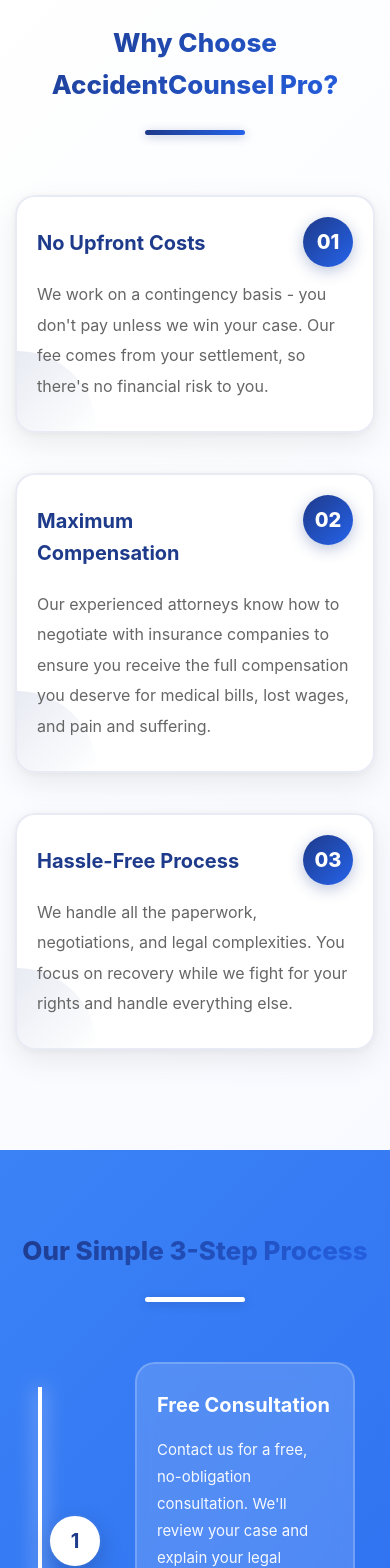
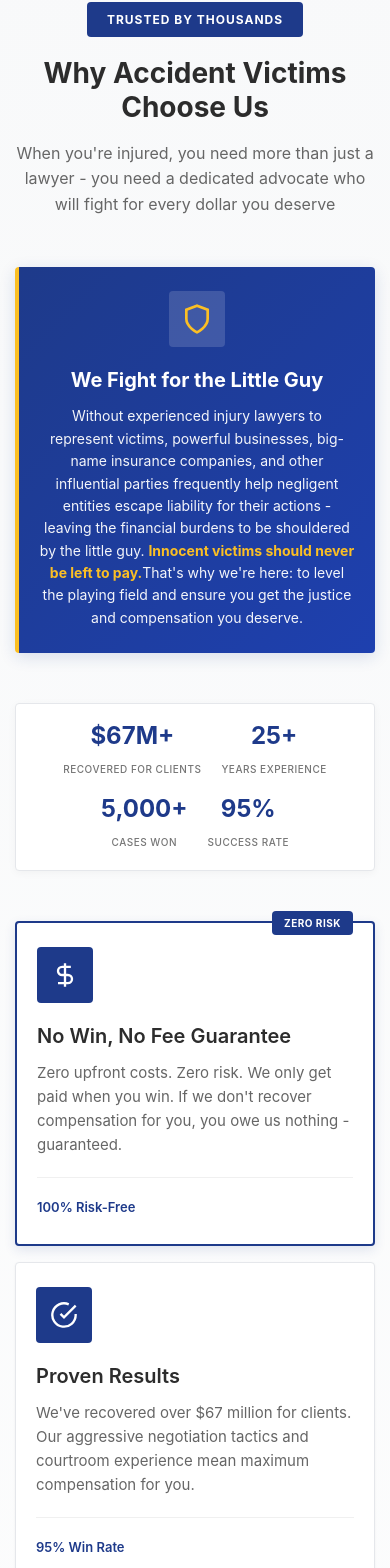
Before and after one commit to theguy000/car-accident-counsel, a React (Vite) app: page / in a window 390 px wide. Shown: the part 3147-4715 px from the top of the page. Built offline with nearby package versions, Linux system fonts and the light colour scheme.

Commit message:
Implement why-choose section with clean professional design

```diff
--- a/src/App.css
+++ b/src/App.css
@@ -1400,163 +1400,276 @@
   font-size: 14px;
 }
 
-/* Benefits Section */
-.benefits-section {
-  padding: 100px 0;
-  background: linear-gradient(135deg, #ffffff 0%, #f8faff 100%);
+/* Why Choose Section */
+.why-choose-section {
+  padding: 80px 0 100px 0;
+  background: linear-gradient(180deg, #f8f9fa 0%, #ffffff 100%);
   position: relative;
-  overflow: hidden;
-}
-
-.section-title {
+}
+
+.why-choose-section::before {
+  content: '';
+  position: absolute;
+  top: 0;
+  left: 0;
+  right: 0;
+  height: 4px;
+  background: linear-gradient(90deg, var(--primary-blue) 0%, var(--secondary-blue) 100%);
+}
+
+.why-choose-header {
   text-align: center;
-  font-size: 48px;
-  font-weight: 800;
-  margin-bottom: 60px;
-  background: linear-gradient(135deg, var(--primary-blue) 0%, var(--secondary-blue) 100%);
-  -webkit-background-clip: text;
-  -webkit-text-fill-color: transparent;
-  background-clip: text;
-
-  position: relative;
-}
-
-.section-title::after {
-  content: '';
-  display: block;
-  width: 100px;
-  height: 5px;
-  background: linear-gradient(90deg, var(--primary-blue) 0%, var(--secondary-blue) 100%);
-  margin: 25px auto 0;
-  border-radius: 3px;
-  box-shadow: 0 2px 10px rgba(30, 58, 138, 0.3);
-}
-
-.benefits-grid {
+  margin-bottom: 50px;
+}
+
+.why-choose-badge {
+  display: inline-block;
+  background: var(--primary-blue);
+  color: #ffffff;
+  font-size: 12px;
+  font-weight: 700;
+  letter-spacing: 1px;
+  padding: 8px 20px;
+  border-radius: 4px;
+  margin-bottom: 20px;
+}
+
+.why-choose-title {
+  font-size: 44px;
+  font-weight: 700;
+  color: var(--text-dark);
+  margin-bottom: 16px;
+  line-height: 1.2;
+}
+
+.why-choose-subtitle {
+  font-size: 18px;
+  color: var(--text-light);
+  max-width: 800px;
+  margin: 0 auto;
+  line-height: 1.6;
+}
+
+.why-choose-mission {
+  background: linear-gradient(135deg, #1e3a8a 0%, #1e40af 100%);
+  border-radius: 4px;
+  padding: 40px;
+  margin: 40px auto 50px auto;
+  max-width: 1000px;
+  display: flex;
+  gap: 30px;
+  align-items: flex-start;
+  box-shadow: 0 4px 16px rgba(30, 58, 138, 0.15);
+  border-left: 4px solid #fbbf24;
+}
+
+.mission-icon {
+  flex-shrink: 0;
+  width: 64px;
+  height: 64px;
+  background: rgba(255, 255, 255, 0.15);
+  border-radius: 4px;
+  display: flex;
+  align-items: center;
+  justify-content: center;
+}
+
+.mission-icon svg {
+  width: 36px;
+  height: 36px;
+  color: #fbbf24;
+  stroke-width: 2;
+}
+
+.mission-content h3 {
+  font-size: 24px;
+  font-weight: 700;
+  color: #ffffff;
+  margin: 0 0 12px 0;
+  line-height: 1.3;
+}
+
+.mission-content p {
+  font-size: 16px;
+  line-height: 1.7;
+  color: rgba(255, 255, 255, 0.95);
+  margin: 0;
+}
+
+.mission-content strong {
+  color: #fbbf24;
+  font-weight: 700;
+}
+
+.why-choose-stats-bar {
+  display: flex;
+  justify-content: center;
+  align-items: center;
+  gap: 40px;
+  background: #ffffff;
+  border: 1px solid #e5e7eb;
+  border-radius: 4px;
+  padding: 30px 40px;
+  margin: 0 auto 50px auto;
+  max-width: 900px;
+  box-shadow: 0 2px 8px rgba(0, 0, 0, 0.04);
+}
+
+.stat-item {
+  text-align: center;
+}
+
+.stat-value {
+  font-size: 32px;
+  font-weight: 700;
+  color: var(--primary-blue);
+  line-height: 1;
+  margin-bottom: 8px;
+}
+
+.stat-label {
+  font-size: 13px;
+  color: var(--text-light);
+  font-weight: 500;
+}
+
+.stat-divider-vertical {
+  width: 1px;
+  height: 40px;
+  background: #e5e7eb;
+}
+
+.why-choose-grid {
   display: grid;
   grid-template-columns: repeat(3, 1fr);
-  gap: 50px;
+  gap: 24px;
+  max-width: 1200px;
+  margin: 0 auto 50px auto;
+}
+
+.why-choose-card {
+  background: #ffffff;
+  border: 1px solid #e5e7eb;
+  border-radius: 4px;
+  padding: 32px 28px;
+  transition: all 0.2s ease;
+  box-shadow: 0 1px 3px rgba(0, 0, 0, 0.05);
   position: relative;
-  z-index: 2;
-}
-
-.benefit-card {
-  padding: 50px 40px;
-  background: rgba(255, 255, 255, 0.9);
-  backdrop-filter: blur(10px);
-  border-radius: 20px;
-  border: 2px solid rgba(30, 58, 138, 0.1);
-  position: relative;
-  overflow: hidden;
-  transition: all 0.4s cubic-bezier(0.68, -0.55, 0.265, 1.55);
-  box-shadow:
-    0 10px 30px rgba(0, 0, 0, 0.08),
-    0 1px 8px rgba(0, 0, 0, 0.05),
-    inset 0 1px 0 rgba(255, 255, 255, 0.8);
-}
-
-
-
-.benefit-card:hover {
-  transform: translateY(-5px);
-  box-shadow:
-    0 15px 40px rgba(30, 58, 138, 0.12),
-    0 5px 15px rgba(0, 0, 0, 0.08),
-    inset 0 1px 0 rgba(255, 255, 255, 1);
-  border-color: rgba(30, 58, 138, 0.25);
-}
-
-/* Number Badge */
-.benefit-number {
+  display: flex;
+  flex-direction: column;
+}
+
+.why-choose-card:hover {
+  box-shadow: 0 4px 16px rgba(0, 0, 0, 0.08);
+  border-color: var(--primary-blue);
+  transform: translateY(-2px);
+}
+
+.why-choose-featured {
+  border: 2px solid var(--primary-blue);
+  box-shadow: 0 4px 12px rgba(30, 58, 138, 0.12);
+}
+
+.featured-badge {
   position: absolute;
-  top: 20px;
+  top: -12px;
   right: 20px;
-  width: 60px;
-  height: 60px;
-  background: linear-gradient(135deg, var(--primary-blue) 0%, var(--secondary-blue) 100%);
-  border-radius: 50%;
+  background: var(--primary-blue);
+  color: #ffffff;
+  font-size: 10px;
+  font-weight: 700;
+  letter-spacing: 0.5px;
+  padding: 4px 12px;
+  border-radius: 4px;
+}
+
+.why-choose-icon {
+  width: 56px;
+  height: 56px;
+  background: var(--primary-blue);
+  border-radius: 4px;
   display: flex;
   align-items: center;
   justify-content: center;
-  font-size: 24px;
-  font-weight: 800;
-  color: var(--white);
-  box-shadow: 0 4px 15px rgba(30, 58, 138, 0.3);
-  transition: all 0.3s ease;
-}
-
-.benefit-card:hover .benefit-number {
-  box-shadow: 0 6px 20px rgba(30, 58, 138, 0.5);
-}
-
-/* Corner Accent */
-.benefit-corner-accent {
-  position: absolute;
-  bottom: 0;
-  left: 0;
-  width: 80px;
-  height: 80px;
-  background: linear-gradient(135deg, rgba(30, 58, 138, 0.1) 0%, transparent 100%);
-  border-radius: 0 80px 0 0;
-  transition: all 0.3s ease;
-}
-
-.benefit-card:hover .benefit-corner-accent {
-  width: 120px;
-  height: 120px;
-  background: linear-gradient(135deg, rgba(30, 58, 138, 0.15) 0%, transparent 100%);
-}
-
-
-
-.benefit-card h3 {
+  margin-bottom: 20px;
+}
+
+.why-choose-icon svg {
+  width: 28px;
+  height: 28px;
+  color: #ffffff;
+  stroke-width: 2;
+}
+
+.why-choose-card h3 {
+  font-size: 20px;
+  font-weight: 600;
+  color: var(--text-dark);
+  margin-bottom: 12px;
+  line-height: 1.3;
+}
+
+.why-choose-card p {
+  font-size: 15px;
+  line-height: 1.6;
+  color: var(--text-light);
+  margin: 0 0 auto 0;
+  flex-grow: 1;
+}
+
+.card-footer {
+  margin-top: 20px;
+  padding-top: 16px;
+  border-top: 1px solid #f0f0f0;
+}
+
+.footer-highlight {
+  font-size: 13px;
+  font-weight: 600;
   color: var(--primary-blue);
-  font-size: 28px;
+}
+
+.why-choose-cta {
+  background: var(--primary-blue);
+  border-radius: 4px;
+  padding: 40px;
+  display: flex;
+  justify-content: space-between;
+  align-items: center;
+  max-width: 1200px;
+  margin: 0 auto;
+  gap: 30px;
+}
+
+.cta-content h3 {
+  font-size: 26px;
   font-weight: 700;
-  margin-bottom: 20px;
-  position: relative;
-  z-index: 1;
-  padding-right: 80px;
-}
-
-.benefit-card p {
-  color: var(--text-light);
-  line-height: 1.9;
+  color: #ffffff;
+  margin: 0 0 8px 0;
+}
+
+.cta-content p {
   font-size: 16px;
-  position: relative;
-  z-index: 1;
-}
-
-/* Floating Decorative Shapes - Static */
-.floating-shape {
-  position: absolute;
-  border-radius: 50%;
-  opacity: 0.08;
-  z-index: 1;
-}
-
-.shape-1 {
-  width: 150px;
-  height: 150px;
-  background: linear-gradient(135deg, var(--primary-blue) 0%, var(--secondary-blue) 100%);
-  top: 10%;
-  left: 5%;
-}
-
-.shape-2 {
-  width: 100px;
-  height: 100px;
-  background: linear-gradient(135deg, var(--secondary-blue) 0%, var(--primary-blue) 100%);
-  top: 60%;
-  right: 8%;
-}
-
-.shape-3 {
-  width: 120px;
-  height: 120px;
-  background: linear-gradient(135deg, var(--primary-blue) 0%, var(--secondary-blue) 100%);
-  bottom: 15%;
-  left: 50%;
+  color: rgba(255, 255, 255, 0.9);
+  margin: 0;
+}
+
+.cta-button {
+  background: #ffffff;
+  color: var(--primary-blue);
+  font-size: 18px;
+  font-weight: 700;
+  padding: 16px 32px;
+  border-radius: 4px;
+  text-decoration: none;
+  white-space: nowrap;
+  transition: all 0.2s ease;
+  box-shadow: 0 2px 8px rgba(0, 0, 0, 0.1);
+}
+
+.cta-button:hover {
+  transform: translateY(-2px);
+  box-shadow: 0 4px 12px rgba(0, 0, 0, 0.15);
 }
 
 /* Process Section - Vertical Interactive Timeline */
@@ -1987,23 +2100,59 @@
     max-width: 140px;
   }
 
-  .benefits-grid {
-    grid-template-columns: 1fr;
-    gap: 40px;
-  }
-
-  .benefit-card {
-    padding: 40px 30px;
-  }
-
-  .benefit-number {
-    width: 50px;
-    height: 50px;
-    font-size: 20px;
-  }
-
-  .floating-shape {
-    display: none;
+  .why-choose-grid {
+    grid-template-columns: repeat(2, 1fr);
+    gap: 20px;
+  }
+
+  .why-choose-card {
+    padding: 28px 24px;
+  }
+
+  .why-choose-title {
+    font-size: 36px;
+  }
+
+  .why-choose-stats-bar {
+    gap: 24px;
+    padding: 24px 30px;
+  }
+
+  .stat-value {
+    font-size: 28px;
+  }
+
+  .why-choose-mission {
+    padding: 32px;
+    gap: 24px;
+  }
+
+  .mission-icon {
+    width: 56px;
+    height: 56px;
+  }
+
+  .mission-icon svg {
+    width: 32px;
+    height: 32px;
+  }
+
+  .mission-content h3 {
+    font-size: 22px;
+  }
+
+  .mission-content p {
+    font-size: 15px;
+  }
+
+  .why-choose-cta {
+    flex-direction: column;
+    text-align: center;
+    padding: 32px;
+  }
+
+  .cta-button {
+    width: 100%;
   }
 
   .trust-grid {
@@ -2162,12 +2311,76 @@
     padding: 30px 25px;
   }
 
-  .section-title {
-    font-size: 32px;
-  }
-
-  .benefit-card {
-    padding: 30px 20px;
+  .why-choose-grid {
+    grid-template-columns: 1fr;
+    gap: 16px;
+  }
+
+  .why-choose-card {
+    padding: 24px 20px;
+  }
+
+  .why-choose-title {
+    font-size: 28px;
+  }
+
+  .why-choose-subtitle {
+    font-size: 16px;
+  }
+
+  .why-choose-stats-bar {
+    flex-wrap: wrap;
+    gap: 20px;
+    padding: 20px;
+  }
+
+  .stat-divider-vertical {
+    display: none;
+  }
+
+  .stat-value {
+    font-size: 24px;
+  }
+
+  .stat-label {
+    font-size: 12px;
+  }
+
+  .why-choose-cta {
+    padding: 24px 20px;
+  }
+
+  .cta-content h3 {
+    font-size: 22px;
+  }
+
+  .cta-content p {
+    font-size: 14px;
+  }
+
+  .cta-button {
+    font-size: 16px;
+    padding: 14px 24px;
+  }
+
+  .why-choose-mission {
+    flex-direction: column;
+    padding: 24px 20px;
+    gap: 20px;
+    text-align: center;
+  }
+
+  .mission-icon {
+    margin: 0 auto;
+  }
+
+  .mission-content h3 {
+    font-size: 20px;
+  }
+
+  .mission-content p {
+    font-size: 14px;
+    line-height: 1.6;
   }
 
   .timeline-content {
--- a/src/App.jsx
+++ b/src/App.jsx
@@ -731,45 +731,164 @@
         </div>
       </section>
 
-      {/* Main Benefits */}
-      <section className="benefits-section">
+      {/* Why Choose Section */}
+      <section className="why-choose-section">
         <div className="container">
-          <h2 className="section-title">Why Choose AccidentCounsel Pro?</h2>
-          <div className="benefits-grid">
-            <div className="benefit-card">
-              <div className="benefit-number">01</div>
-              <div className="benefit-corner-accent"></div>
-              <h3>No Upfront Costs</h3>
+          <div className="why-choose-header">
+            <div className="why-choose-badge">TRUSTED BY THOUSANDS</div>
+            <h2 className="why-choose-title">Why Accident Victims Choose Us</h2>
+            <p className="why-choose-subtitle">
+              When you're injured, you need more than just a lawyer - you need a dedicated advocate who will fight for every dollar you deserve
+            </p>
+          </div>
+
+          <div className="why-choose-mission">
+            <div className="mission-icon">
+              <svg viewBox="0 0 24 24" fill="none" stroke="currentColor" strokeWidth="2">
+                <path d="M12 22s8-4 8-10V5l-8-3-8 3v7c0 6 8 10 8 10z"></path>
+              </svg>
+            </div>
+            <div className="mission-content">
+              <h3>We Fight for the Little Guy</h3>
               <p>
-                We work on a contingency basis - you don't pay unless we win your case.
-                Our fee comes from your settlement, so there's no financial risk to you.
-              </p>
-            </div>
-            <div className="benefit-card">
-              <div className="benefit-number">02</div>
-              <div className="benefit-corner-accent"></div>
-              <h3>Maximum Compensation</h3>
-              <p>
-                Our experienced attorneys know how to negotiate with insurance companies
-                to ensure you receive the full compensation you deserve for medical bills,
-                lost wages, and pain and suffering.
-              </p>
-            </div>
-            <div className="benefit-card">
-              <div className="benefit-number">03</div>
-              <div className="benefit-corner-accent"></div>
-              <h3>Hassle-Free Process</h3>
-              <p>
-                We handle all the paperwork, negotiations, and legal complexities.
-                You focus on recovery while we fight for your rights and handle everything else.
+                Without experienced injury lawyers to represent victims, powerful businesses, big-name insurance companies,
+                and other influential parties frequently help negligent entities escape liability for their actions - leaving
+                the financial burdens to be shouldered by the little guy. <strong>Innocent victims should never be left to pay.</strong>
+                That's why we're here: to level the playing field and ensure you get the justice and compensation you deserve.
               </p>
             </div>
           </div>
 
-          {/* Floating decorative elements */}
-          <div className="floating-shape shape-1"></div>
-          <div className="floating-shape shape-2"></div>
-          <div className="floating-shape shape-3"></div>
+          <div className="why-choose-stats-bar">
+            <div className="stat-item">
+              <div className="stat-value">$67M+</div>
+              <div className="stat-label">Recovered for Clients</div>
+            </div>
+            <div className="stat-divider-vertical"></div>
+            <div className="stat-item">
+              <div className="stat-value">25+</div>
+              <div className="stat-label">Years Experience</div>
+            </div>
+            <div className="stat-divider-vertical"></div>
+            <div className="stat-item">
+              <div className="stat-value">5,000+</div>
+              <div className="stat-label">Cases Won</div>
+            </div>
+            <div className="stat-divider-vertical"></div>
+            <div className="stat-item">
+              <div className="stat-value">95%</div>
+              <div className="stat-label">Success Rate</div>
+            </div>
+          </div>
+
+          <div className="why-choose-grid">
+            <div className="why-choose-card why-choose-featured">
+              <div className="featured-badge">ZERO RISK</div>
+              <div className="why-choose-icon">
+                <svg viewBox="0 0 24 24" fill="none" stroke="currentColor" strokeWidth="2">
+                  <path d="M12 2v20M17 5H9.5a3.5 3.5 0 0 0 0 7h5a3.5 3.5 0 0 1 0 7H6"></path>
+                </svg>
+              </div>
+              <h3>No Win, No Fee Guarantee</h3>
+              <p>
+                Zero upfront costs. Zero risk. We only get paid when you win. If we don't recover compensation for you, you owe us nothing - guaranteed.
+              </p>
+              <div className="card-footer">
+                <span className="footer-highlight">100% Risk-Free</span>
+              </div>
+            </div>
+
+            <div className="why-choose-card">
+              <div className="why-choose-icon">
+                <svg viewBox="0 0 24 24" fill="none" stroke="currentColor" strokeWidth="2">
+                  <path d="M22 11.08V12a10 10 0 1 1-5.93-9.14"></path>
+                  <polyline points="22 4 12 14.01 9 11.01"></polyline>
+                </svg>
+              </div>
+              <h3>Proven Results</h3>
+              <p>
+                We've recovered over $67 million for clients. Our aggressive negotiation tactics and courtroom experience mean maximum compensation for you.
+              </p>
+              <div className="card-footer">
+                <span className="footer-highlight">95% Win Rate</span>
+              </div>
+            </div>
+
+            <div className="why-choose-card">
+              <div className="why-choose-icon">
+                <svg viewBox="0 0 24 24" fill="none" stroke="currentColor" strokeWidth="2">
+                  <rect x="3" y="11" width="18" height="11" rx="2" ry="2"></rect>
+                  <path d="M7 11V7a5 5 0 0 1 10 0v4"></path>
+                </svg>
+              </div>
+              <h3>We Handle Everything</h3>
+              <p>
+                From medical bills to insurance paperwork, we manage every detail. You focus on healing - we'll handle the legal battle.
+              </p>
+              <div className="card-footer">
+                <span className="footer-highlight">Full-Service Support</span>
+              </div>
+            </div>
+
+            <div className="why-choose-card">
+              <div className="why-choose-icon">
+                <svg viewBox="0 0 24 24" fill="none" stroke="currentColor" strokeWidth="2">
+                  <circle cx="12" cy="12" r="10"></circle>
+                  <polyline points="12 6 12 12 16 14"></polyline>
+                </svg>
+              </div>
+              <h3>Fast Response Time</h3>
+              <p>
+                Available 24/7 with same-day case reviews. The sooner we start, the stronger your case. Call now for immediate assistance.
+              </p>
+              <div className="card-footer">
+                <span className="footer-highlight">24/7 Availability</span>
+              </div>
+            </div>
+
+            <div className="why-choose-card">
+              <div className="why-choose-icon">
+                <svg viewBox="0 0 24 24" fill="none" stroke="currentColor" strokeWidth="2">
+                  <path d="M17 21v-2a4 4 0 0 0-4-4H5a4 4 0 0 0-4 4v2"></path>
+                  <circle cx="9" cy="7" r="4"></circle>
+                  <path d="M23 21v-2a4 4 0 0 0-3-3.87"></path>
+                  <path d="M16 3.13a4 4 0 0 1 0 7.75"></path>
+                </svg>
+              </div>
+              <h3>Specialized Expertise</h3>
+              <p>
+                Our attorneys focus exclusively on car accident cases. We know every tactic insurance companies use - and how to beat them.
+              </p>
+              <div className="card-footer">
+                <span className="footer-highlight">Accident Specialists</span>
+              </div>
+            </div>
+
+            <div className="why-choose-card">
+              <div className="why-choose-icon">
+                <svg viewBox="0 0 24 24" fill="none" stroke="currentColor" strokeWidth="2">
+                  <path d="M21 15a2 2 0 0 1-2 2H7l-4 4V5a2 2 0 0 1 2-2h14a2 2 0 0 1 2 2z"></path>
+                </svg>
+              </div>
+              <h3>Personal Attention</h3>
+              <p>
+                You'll work directly with your attorney - not a paralegal. We keep you informed at every step with regular updates on your case.
+              </p>
+              <div className="card-footer">
+                <span className="footer-highlight">Direct Attorney Access</span>
+              </div>
+            </div>
+          </div>
+
+          <div className="why-choose-cta">
+            <div className="cta-content">
+              <h3>Ready to Get the Compensation You Deserve?</h3>
+              <p>Free consultation. No obligations. Let's discuss your case today.</p>
+            </div>
+            <a href="tel:1-866-555-0123" className="cta-button">
+              Call Now: (866) 555-0123
+            </a>
+          </div>
         </div>
       </section>
 
```
